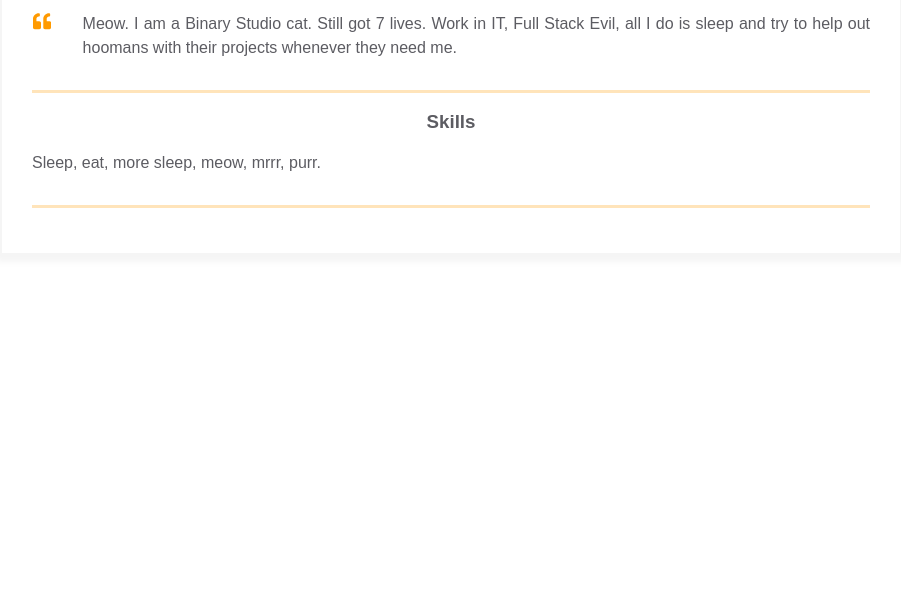
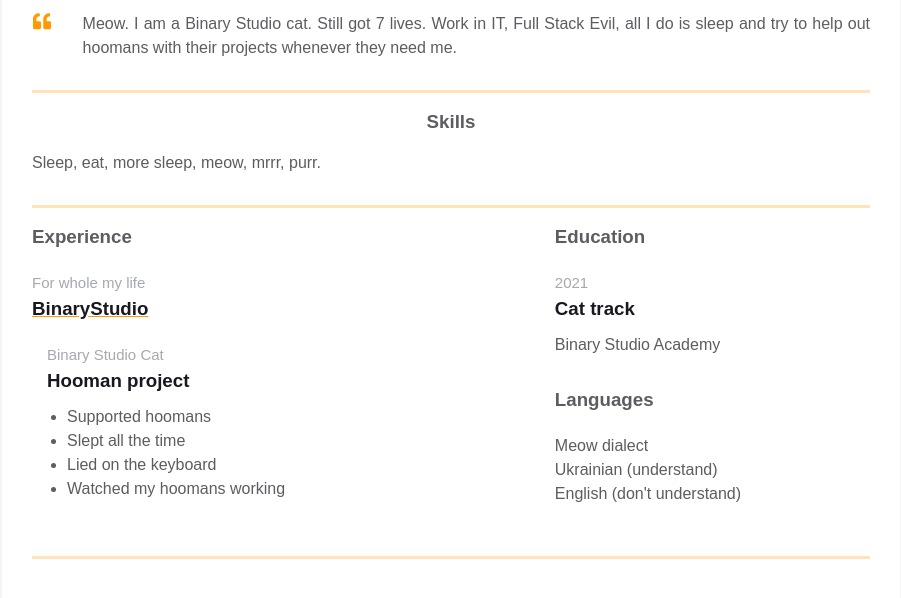
Before and after one commit to HoolyDuck/homepage, a plain HTML site: page index.html in a window 1280 px wide. Shown: the part 338-936 px from the top of the page, without its empty margins (189-1090 px from the left). Before the commit the page ends 800 px from the top, so only its background shows below. Drawn offline with Linux system fonts and the light colour scheme.

Commit message:
Added experience and additional info blocks

```diff
--- a/index.html
+++ b/index.html
@@ -1,16 +1,11 @@
 <!DOCTYPE html>
 <html>
+
 <head>
     <meta charset="UTF-8" />
-    <meta
-      name="viewport"
-      content="width=device-width, initial-scale=1"
-    />
+    <meta name="viewport" content="width=device-width, initial-scale=1" />
     <title>Résumé</title>
-    <link
-      rel="stylesheet"
-      href="styles.css"
-    />
+    <link rel="stylesheet" href="styles.css" />
 </head>
 
 <body>
@@ -23,23 +18,14 @@
 
                     <div class="contact_info_container fh">
                         <div class="contact-info__block">
-                <a
-                  href=""
-                  rel="author"
-                  class="contact-info__item"
-                >
+                            <a href="" rel="author" class="contact-info__item">
                                 <div class="contact-info__item-icon-wrapper">
-                    <svg
-                      class="contact-info__item-icon"
-                      xmlns="http://www.w3.org/2000/svg"
-                      viewBox="0 0 384 512"
-                    >
-                      <path
-                        d="M172.268 501.67C26.97 291.031 0 269.413 0 192 0 85.961 85.961 0 192
+                                    <svg class="contact-info__item-icon" xmlns="http://www.w3.org/2000/svg"
+                                        viewBox="0 0 384 512">
+                                        <path d="M172.268 501.67C26.97 291.031 0 269.413 0 192 0 85.961 85.961 0 192
                               0s192 85.961 192 192c0 77.413-26.97 99.031-172.268 309.67-9.535
                               13.774-29.93 13.773-39.464 0zM192 272c44.183 0 80-35.817
-                              80-80s-35.817-80-80-80-80 35.817-80 80 35.817 80 80 80z"
-                      ></path>
+                              80-80s-35.817-80-80-80-80 35.817-80 80 35.817 80 80 80z"></path>
                                     </svg>
                                 </div>
                                 <span>Lviv, Ukraine</span>
@@ -47,34 +33,22 @@
                         </div>
 
                         <div class="contact-info__block contact-info__block--center">
-                <img
-                  class="contact-info__avatar"
-                  src="assets/avatar.png"
-                  alt="Avatar"
-                />
+                            <img class="contact-info__avatar" src="assets/avatar.png" alt="Avatar" />
                         </div>
 
                         <div class="contact-info__block">
-                <a
-                  href="https://ua.linkedin.com/company/binary-studio_241166"
-                  rel="author"
-                  class="contact-info__item"
-                >
+                            <a href="https://ua.linkedin.com/company/binary-studio_241166" rel="author"
+                                class="contact-info__item">
                                 <div class="contact-info__item-icon-wrapper">
-                    <svg
-                      class="contact-info__item-icon"
-                      xmlns="http://www.w3.org/2000/svg"
-                      viewBox="0 0 448 512"
-                    >
-                      <path
-                        d="M416 32H31.9C14.3 32 0 46.5 0 64.3v383.4C0 465.5 14.3 480 31.9
+                                    <svg class="contact-info__item-icon" xmlns="http://www.w3.org/2000/svg"
+                                        viewBox="0 0 448 512">
+                                        <path d="M416 32H31.9C14.3 32 0 46.5 0 64.3v383.4C0 465.5 14.3 480 31.9
         480H416c17.6 0 32-14.5 32-32.3V64.3c0-17.8-14.4-32.3-32-32.3zM135.4
         416H69V202.2h66.5V416zm-33.2-243c-21.3 0-38.5-17.3-38.5-38.5S80.9 96
         102.2 96c21.2 0 38.5 17.3 38.5 38.5 0 21.3-17.2 38.5-38.5 38.5zm282.1
         243h-66.4V312c0-24.8-.5-56.7-34.5-56.7-34.6 0-39.9 27-39.9
         54.9V416h-66.4V202.2h63.7v29.2h.9c8.9-16.8 30.6-34.5 62.9-34.5 67.2
-        0 79.7 44.3 79.7 101.9V416z"
-                      ></path>
+        0 79.7 44.3 79.7 101.9V416z"></path>
                                     </svg>
                                 </div>
                                 <span>binary-studio</span>
@@ -88,20 +62,14 @@
                 <div class="resume__block">
                     <div class="intro">
                         <div class="intro__icon-wrapper">
-                  <svg
-                    class="intro__icon"
-                    xmlns="http://www.w3.org/2000/svg"
-                    viewBox="0 0 512 512"
-                  >
-                    <path
-                      d="M464 256h-80v-64c0-35.3 28.7-64 64-64h8c13.3 0 24-10.7
+                            <svg class="intro__icon" xmlns="http://www.w3.org/2000/svg" viewBox="0 0 512 512">
+                                <path d="M464 256h-80v-64c0-35.3 28.7-64 64-64h8c13.3 0 24-10.7
                       24-24V56c0-13.3-10.7-24-24-24h-8c-88.4 0-160 71.6-160 160v240c0
                       26.5 21.5 48 48 48h128c26.5 0 48-21.5
                       48-48V304c0-26.5-21.5-48-48-48zm-288 0H96v-64c0-35.3 28.7-64
                       64-64h8c13.3 0 24-10.7 24-24V56c0-13.3-10.7-24-24-24h-8C71.6
                       32 0 103.6 0 192v240c0 26.5 21.5 48 48 48h128c26.5 0 48-21.5
-                      48-48V304c0-26.5-21.5-48-48-48z"
-                    ></path>
+                      48-48V304c0-26.5-21.5-48-48-48z"></path>
                             </svg>
                         </div>
                         <p class="intro_text">
@@ -122,7 +90,63 @@
                     </div>
                 </div>
             </div>
+
+            <div class="container">
+                <div class="resume__block">
+                    <div class="main-info fh">
+                        <div class="experiences">
+                            <h3 class="experiences__header">Experience</h3>
+                            <div class="experiences__company">
+                                <div class="experiences__company-header">
+                                    <span class="experiences__company-header-durability">For whole my life</span>
+                                    <h3 class="experiences__company-header-name">BinaryStudio</h3>
+                                </div>
+
+                                <div class="experiences__company-project">
+                                    <span class="experiences__company-project-role">Binary Studio Cat</span>
+                                    <h3 class="experiences__company-project-name">Hooman project</h3>
+                                    <ul class="experiences__company-project-responsibilities">
+                                        <li>Supported hoomans</li>
+                                        <li>Slept all the time</li>
+                                        <li>Lied on the keyboard</li>
+                                        <li>Watched my hoomans working</li>
+                                    </ul>
+                                </div>
+                            </div>
+                        </div>
+
+                        <div class="additional-info fv">
+                            <div class="additional-info fv">
+                                <div class="additional-info__education">
+                                    <h3 class="additional-info__education-header">Education</h3>
+                                    <div class="additional-info__education-university">
+                                        <span class="additional-info__education-university-durability">2021</span>
+                                        <h3 class="additional-info__education-university-speciality">
+                                            Cat track
+                                        </h3>
+                                        <p class="additional-info__education-university-name">
+                                            Binary Studio Academy
+                                        </p>
+                                    </div>
+                                </div>
+
+                                <div class="additional-info__languages">
+                                    <h3 class="additional-info__languages-header">Languages</h3>
+                                    <p class="additional-info__languages-item">Meow dialect</p>
+                                    <p class="additional-info__languages-item">
+                                        Ukrainian (understand)
+                                    </p>
+                                    <p class="additional-info__languages-item">
+                                        English (don't understand)
+                                    </p>
+                                </div>
+                            </div>
+                        </div>
+                    </div>
+                </div>
+            </div>
         </div>
     </main>
 </body>
+
 </html>
```
Lines whose indentation alone changed are shown as unchanged.
